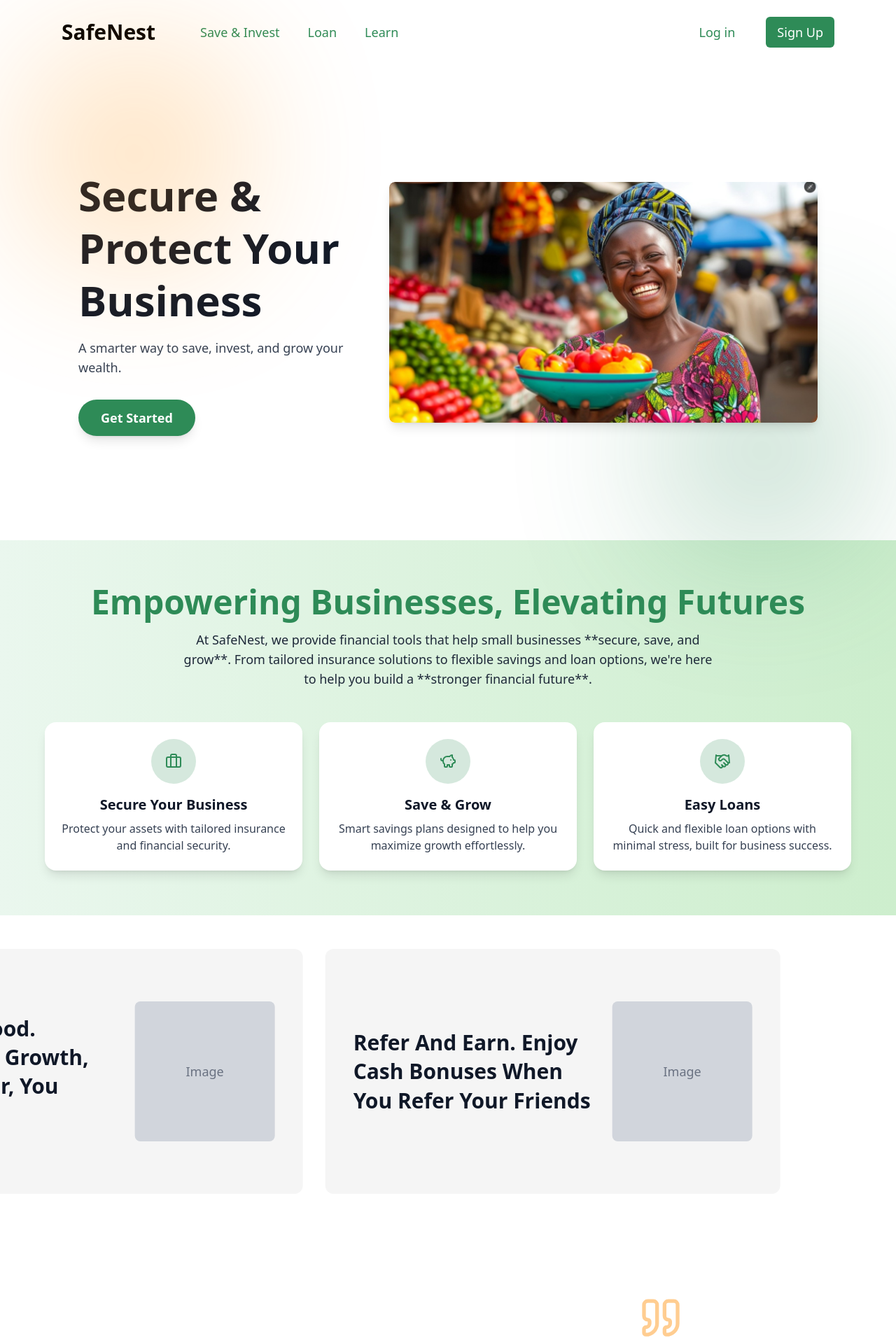
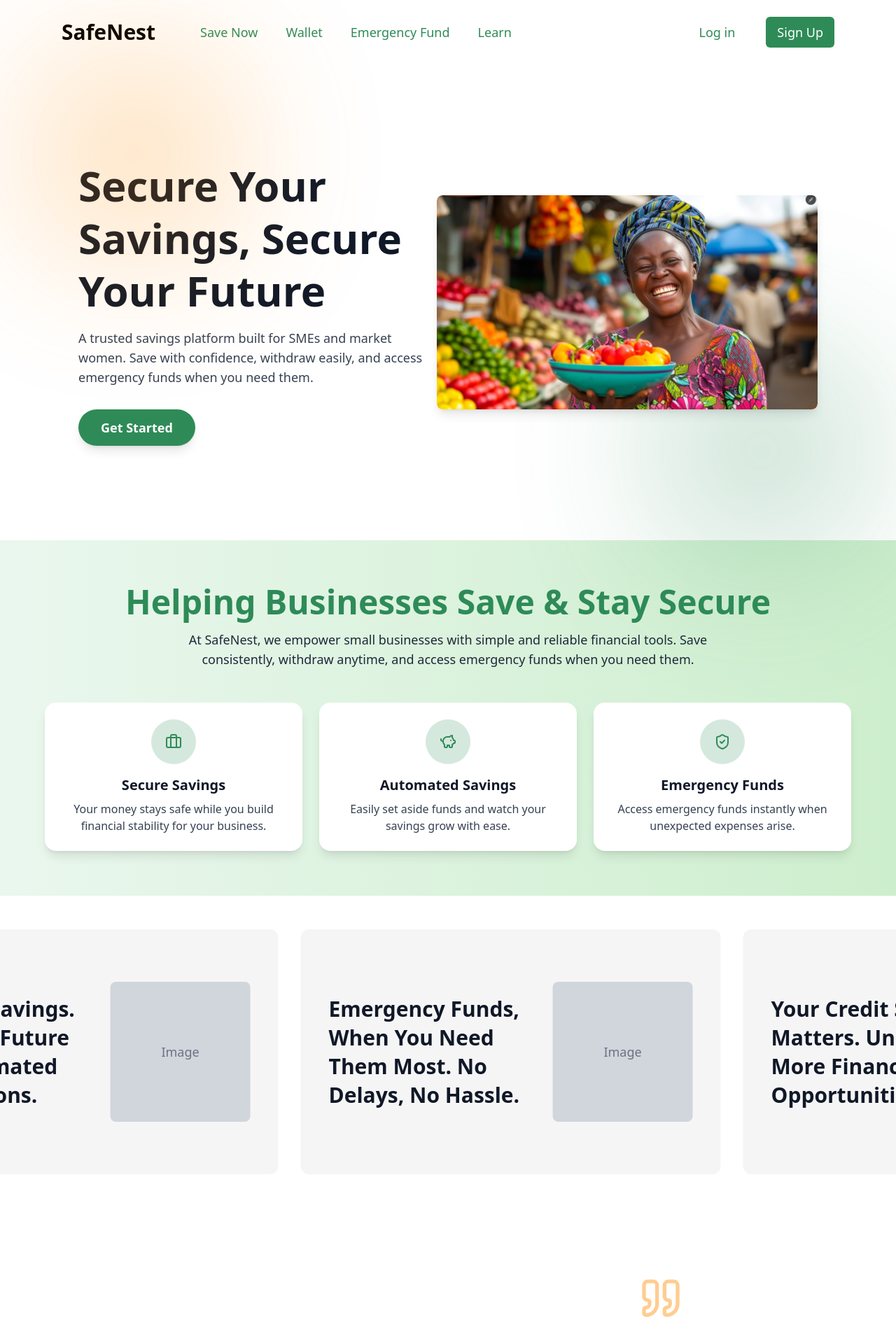
Before and after one commit to Thomson-dev/SafeNest, a Next.js app: page / in a window 1280 px wide. Shown: the top 1912 px of the page at 70% size. Built offline with nearby package versions, Linux system fonts and the light colour scheme.

Commit message:
landng update

```diff
--- a/components/Home/AboutSection.jsx
+++ b/components/Home/AboutSection.jsx
@@ -1,6 +1,6 @@
-"use client";
+'use client';
 import { motion } from "framer-motion";
-import { Briefcase, PiggyBank, Handshake } from "lucide-react";
+import { Briefcase, PiggyBank, ShieldCheck } from "lucide-react";
 
 export default function AboutSection() {
   return (
@@ -13,7 +13,7 @@ export default function AboutSection() {
           animate={{ opacity: 1, y: 0 }}
           transition={{ duration: 0.8 }}
         >
-          Empowering Businesses, Elevating Futures
+          Helping Businesses Save & Stay Secure
         </motion.h2>
         <motion.p
           className="text-lg text-gray-800 mt-4 max-w-3xl mx-auto"
@@ -21,9 +21,8 @@ export default function AboutSection() {
           animate={{ opacity: 1 }}
           transition={{ delay: 0.3, duration: 0.8 }}
         >
-          At SafeNest, we provide financial tools that help small businesses **secure, save, and grow**.
-          From tailored insurance solutions to flexible savings and loan options, we're here to help you
-          build a **stronger financial future**.
+          At SafeNest, we empower small businesses with simple and reliable financial tools.
+          Save consistently, withdraw anytime, and access emergency funds when you need them.
         </motion.p>
       </div>
 
@@ -53,17 +52,17 @@ export default function AboutSection() {
 const cards = [
   {
     icon: Briefcase,
-    title: "Secure Your Business",
-    description: "Protect your assets with tailored insurance and financial security.",
+    title: "Secure Savings",
+    description: "Your money stays safe while you build financial stability for your business.",
   },
   {
     icon: PiggyBank,
-    title: "Save & Grow",
-    description: "Smart savings plans designed to help you maximize growth effortlessly.",
+    title: "Automated Savings",
+    description: "Easily set aside funds and watch your savings grow with ease.",
   },
   {
-    icon: Handshake,
-    title: "Easy Loans",
-    description: "Quick and flexible loan options with minimal stress, built for business success.",
+    icon: ShieldCheck,
+    title: "Emergency Funds",
+    description: "Access emergency funds instantly when unexpected expenses arise.",
   },
 ];
--- a/components/Home/HeroSection.jsx
+++ b/components/Home/HeroSection.jsx
@@ -5,15 +5,15 @@ import { motion } from 'framer-motion';
 
 const heroContent = [
   {
-    text: 'Secure & Protect Your Business',
+    text: 'Secure Your Savings, Secure Your Future',
     image: '/one.jpg',
   },
   {
-    text: 'Save Smart, Grow Fast',
+    text: 'Access Emergency Funds Anytime',
     image: '/4.png',
   },
   {
-    text: 'Quick Loans, No Stress',
+    text: 'Withdraw with Ease',
     image: '/3.jpeg',
   },
 ];
@@ -47,10 +47,12 @@ export default function HeroSection() {
         animate={{ opacity: 1, x: 0 }}
         transition={{ duration: 1 }}
       >
-        <h1 className="text-5xl md:text-6xl font-extrabold text-gray-900 leading-tight">
+        <h1 className="text-4xl md:text-6xl font-extrabold text-gray-900 leading-tight">
           {heroContent[index].text}
         </h1>
-        <p className="text-lg text-gray-700 mt-4">A smarter way to save, invest, and grow your wealth.</p>
+        <p className="text-lg text-gray-700 mt-4">
+          A trusted savings platform built for SMEs and market women. Save with confidence, withdraw easily, and access emergency funds when you need them.
+        </p>
         <button className="mt-8 bg-[#2E8B57] text-white font-bold px-8 py-3 rounded-full text-lg transition-all hover:bg-[#FF8C00] hover:text-white hover:scale-110 shadow-lg">
           Get Started
         </button>
--- a/components/Home/SlidingSection.jsx
+++ b/components/Home/SlidingSection.jsx
@@ -3,15 +3,15 @@ import { motion } from "framer-motion";
 
 const slides = [
   {
-    text: "Free In-App Transfers, Zero Withdrawal Charges. No Hidden Charges",
+    text: "Seamless Savings. Build Your Future with Automated Contributions.",
     bgColor: "bg-[#F5F5F5]",
   },
   {
-    text: "Saving Is Good. Investing Is Growth, And My Dear, You Need Both",
+    text: "Emergency Funds, When You Need Them Most. No Delays, No Hassle.",
     bgColor: "bg-[#F5F5F5]",
   },
   {
-    text: "Refer And Earn. Enjoy Cash Bonuses When You Refer Your Friends",
+    text: "Your Credit Score Matters. Unlock More Financial Opportunities.",
     bgColor: "bg-[#F5F5F5]",
   },
 ];
@@ -22,10 +22,10 @@ export default function SlidingCards() {
       <motion.div
         className="flex gap-8"
         animate={{
-          x: ["0%", "-30%", "0%"], // Smooth left-right sliding
+          x: ["-5%", "5%", "-5%"], // Small shake effect
         }}
         transition={{
-          duration: 10, // Slow smooth animation
+          duration: 4, // Smooth and subtle movement
           repeat: Infinity,
           repeatType: "reverse",
           ease: "easeInOut",
@@ -34,7 +34,7 @@ export default function SlidingCards() {
         {slides.map((slide, index) => (
           <div
             key={index}
-            className={`w-[650px] h-[350px] rounded-xl flex items-center justify-between p-10 ${slide.bgColor}`}
+            className={`w-[600px] h-[350px] rounded-xl flex items-center justify-between p-10 ${slide.bgColor}`}
           >
             <p className="text-3xl font-bold text-gray-900 w-[60%] leading-snug">
               {slide.text}
--- a/components/Home/Testimonials.jsx
+++ b/components/Home/Testimonials.jsx
@@ -5,17 +5,17 @@ import { ChevronLeft, ChevronRight, Quote } from "lucide-react";
 
 const testimonials = [
   {
-    text: "SafeNest has been a game-changer for my business. I no longer worry about unexpected losses because I know my goods are insured. Their savings plan has also helped me grow in ways I never imagined!",
+    text: "SafeNest has transformed the way I save. With automated contributions, I don’t have to stress about putting money aside—it happens effortlessly. Now, I’m more financially secure than ever.",
     name: "GRACE DUNG",
     role: "MARKET WOMAN",
   },
   {
-    text: "Thanks to SafeNest, I’ve learned how to manage my finances better. I used to struggle with savings, but now I have a solid plan in place. I feel more in control and hopeful for the future.",
+    text: "When an urgent need arose, SafeNest’s emergency fund feature saved my business. No long waits, no complicated processes—just quick access to the money I needed.",
     name: "MAMA TUNDE",
     role: "TRADER",
   },
   {
-    text: "With SafeNest, I finally have the financial stability I always wished for. Their easy loan system helped me expand my business without stress.",
+    text: "SafeNest helped me build my credit score, making it easier to access loans for business expansion. I never knew my financial habits could open doors to bigger opportunities.",
     name: "CHINWE OBI",
     role: "SMALL BUSINESS OWNER",
   },
--- a/components/Home/WalkThrough.jsx
+++ b/components/Home/WalkThrough.jsx
@@ -12,7 +12,7 @@ export default function Walkthrough() {
           animate={{ opacity: 1, y: 0 }}
           transition={{ duration: 0.8 }}
         >
-          How to Use SafeNest in 4 Easy Steps
+          Get Started with SafeNest in 4 Simple Steps
         </motion.h2>
       </div>
 
@@ -42,7 +42,7 @@ export default function Walkthrough() {
           animate={{ opacity: 1, scale: 1 }}
           transition={{ delay: 0.5, duration: 0.5 }}
         >
-          Get Started Now
+          Start Saving Now
         </motion.button>
       </div>
     </section>
@@ -53,22 +53,22 @@ export default function Walkthrough() {
 const steps = [
   {
     icon: UserCheck,
-    title: "Step 1 - Sign Up",
-    description: "Create a free account with your email and phone number.",
+    title: "Step 1 - Sign Up Easily",
+    description: "Join SafeNest with just your phone number and start your journey to financial security.",
   },
   {
     icon: Globe,
-    title: "Step 2 - Navigate the Website",
-    description: "Easily access savings, loans, and insurance options from your dashboard.",
+    title: "Step 2 - Save Without Hassle",
+    description: "Deposit funds securely and build your savings effortlessly—no unnecessary transactions.",
   },
   {
     icon: ShieldCheck,
-    title: "Step 3 - Save & Insure with Ease",
-    description: "Set up savings plans and get insurance protection directly from your account.",
+    title: "Step 3 - Instant Emergency Access",
+    description: "Withdraw emergency funds whenever needed—no debt, no delays, just support.",
   },
   {
     icon: Smartphone,
-    title: "Step 4 - Access Your Account Anytime",
-    description: "Manage your finances via the website or dial *123# for quick USSD access.",
+    title: "Step 4 - Manage Anytime, Anywhere",
+    description: "Access your savings and withdrawals via the website, with USSD support coming soon!",
   },
 ];
--- a/components/HomeNavbar.jsx
+++ b/components/HomeNavbar.jsx
@@ -5,51 +5,49 @@ import Link from 'next/link';
 import { FaBars, FaTimes } from 'react-icons/fa';
 
 const navLinks = [
-  { href: '#', label: 'Save & Invest' },
-  { href: '#', label: 'Loan' },
-  { href: '#', label: 'Learn' },
-
+  { href: '/savenow', label: 'Save Now' },
+  { href: '/wallet', label: 'Wallet' },
+  { href: '/emergency-fund', label: 'Emergency Fund' },
+  { href: '/learn', label: 'Learn' },
 ];
 
 const HomeNavbar = () => {
   const [isOpen, setIsOpen] = useState(false);
 
   return (
-    <nav className="bg-white   max-w-[90%]  mx-auto px-6 py-6">
-      <div className=" flex justify-between items-center">
+    <nav className="bg-white max-w-[90%] mx-auto px-6 py-6">
+      <div className="flex justify-between items-center">
         <div className="flex items-center">
           {/* Logo */}
-          <Link href="/" className="text-3xl font-bold  flex items-center">
+          <Link href="/" className="text-3xl font-bold flex items-center">
             SafeNest
           </Link>
 
           {/* Desktop Menu */}
-          <div className="hidden md:flex space-x-10 ml-[4rem] ">
+          <div className="hidden md:flex space-x-10 ml-[4rem]">
             {navLinks.map((link) => (
-              <Link key={link.label} href={link.href} className=" text-[#2E8B57] text-lg space-x-10  transition-colors duration-200">
+              <Link key={link.label} href={link.href} className="text-[#2E8B57] text-lg transition-colors duration-200">
                 {link.label}
               </Link>
             ))}
           </div>
         </div>
 
-        {/* Sign Up Button */}
+        {/* Sign Up & Login Buttons */}
         <div className="hidden md:block">
-          <div className="flex  items-center space-x-7  flex-row">
-            <Link href="/auth/login" className="text-[#2E8B57] px-4 py-2 text-lg rounded-md  transition-colors duration-200">
-            Log in
+          <div className="flex items-center space-x-7">
+            <Link href="/auth/login" className="text-[#2E8B57] px-4 py-2 text-lg rounded-md transition-colors duration-200">
+              Log in
             </Link>
-
-            <Link href="/auth/register" className=" text-white px-4 bg-[#2E8B57] py-2 rounded-md text-lg transition-colors duration-200">
-            Sign Up
-          </Link>
+            <Link href="/auth/register" className="text-white px-4 bg-[#2E8B57] py-2 rounded-md text-lg transition-colors duration-200">
+              Sign Up
+            </Link>
           </div>
-
         </div>
 
         {/* Mobile Menu Button */}
         <button
-          className="md:hidden text-[#2E8B57] "
+          className="md:hidden text-[#2E8B57]"
           onClick={() => setIsOpen(!isOpen)}
           aria-label="Toggle menu"
         >
@@ -59,13 +57,16 @@ const HomeNavbar = () => {
 
       {/* Mobile Menu */}
       {isOpen && (
-        <div className="md:hidden flex flex-col items-start bg-white  py-4 space-y-8 ">
+        <div className="md:hidden flex flex-col items-start bg-white py-4 space-y-8">
           {navLinks.map((link) => (
-            <Link key={link.label} href={link.href} className=" transition-colors border-b w-full text-[#2E8B57] duration-200">
+            <Link key={link.label} href={link.href} className="transition-colors border-b w-full text-[#2E8B57] duration-200">
               {link.label}
             </Link>
           ))}
-          <Link href="#" className=" text-[#2E8B57]  py-2 border-b  w-full transition-colors duration-200">
+          <Link href="/auth/login" className="text-[#2E8B57] py-2 border-b w-full transition-colors duration-200">
+            Log in
+          </Link>
+          <Link href="/auth/register" className="text-[#2E8B57] py-2 border-b w-full transition-colors duration-200">
             Sign Up
           </Link>
         </div>
```
